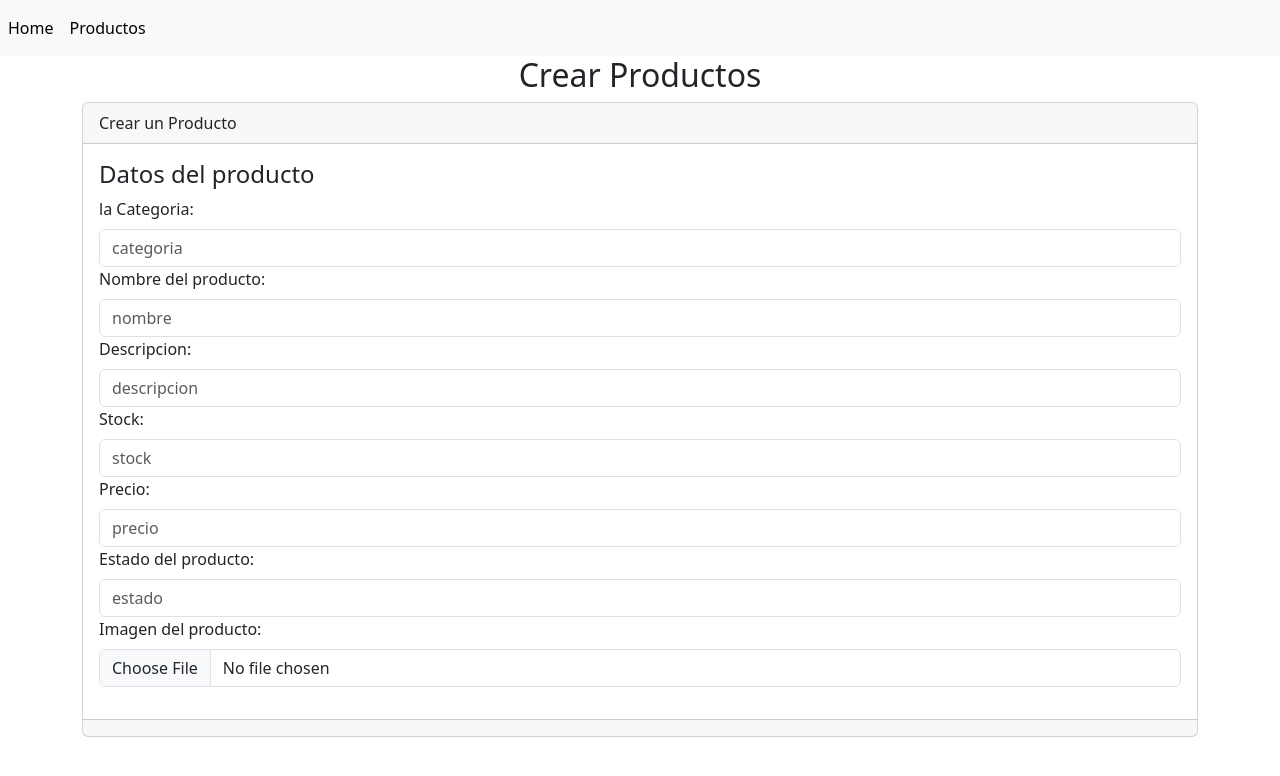
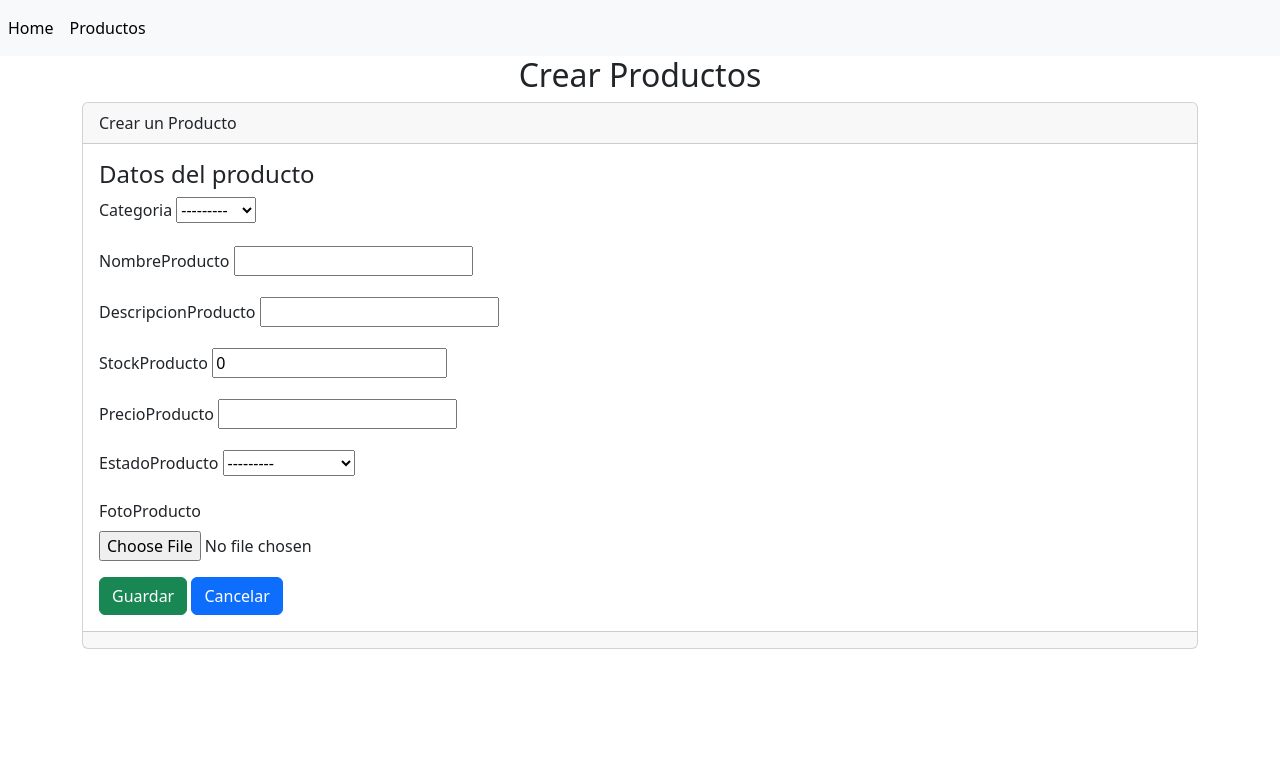
Before and after one commit to JOANC-program/jewelers-django, a Django app: page /productos/productos/create/ in a window 1280 px wide. Shown: the top 776 px of the page. Run offline with Django 5.2, Linux system fonts and the light colour scheme; data comes from the database, SQL or seed files in the repository; both versions use the stored data as it was after the commit.

Commit message:
crud productos terminado

```diff
--- a/productos/forms.py
+++ b/productos/forms.py
@@ -4,37 +4,4 @@ from .models import Producto
 class ProductoForm(forms.ModelForm):
     class Meta:
         model = Producto
-        fields = ['nombre', 'descripcion', 'precio', 'stock']
-        widgets = {
-
-            'nombre': forms.TextInput(attrs={'class': 'form-control'}),
-            'descripcion': forms.Textarea(attrs={'class': 'form-control'}),
-            'precio': forms.NumberInput(attrs={'class': 'form-control'}),
-            'stock': forms.NumberInput(attrs={'class': 'form-control'}),
-        }
-        labels = {
-            'nombre': 'Nombre del Producto',
-            'descripcion': 'Descripción',
-            'precio': 'Precio',
-            'stock': 'Cantidad en Stock',
-        }
-        help_texts = {
-            'nombre': 'Ingrese el nombre del producto.',
-            'descripcion': 'Proporcione una descripción detallada del producto.',
-            'precio': 'Establezca el precio del producto en USD.',
-            'stock': 'Indique la cantidad disponible en inventario.',
-        }
-        error_messages = {
-            'nombre': {
-                'max_length': 'El nombre es demasiado largo.',
-                'required': 'El nombre es obligatorio.',
-            },
-            'precio': {
-                'invalid': 'Ingrese un precio válido.',
-                'required': 'El precio es obligatorio.',
-            },
-            'stock': {
-                'invalid': 'Ingrese una cantidad válida.',
-                'required': 'La cantidad en stock es obligatoria.',
-            },
-        }
+        fields = '__all__'
--- a/productos/models.py
+++ b/productos/models.py
@@ -16,14 +16,14 @@ class EstadoProducto(models.Model):
         return self.estadoProducto
 
 class Producto(models.Model):
-    idCategoria = models.ForeignKey(Categoria, on_delete=models.CASCADE)
-    nombreProducto = models.CharField(max_length=100)
-    descripcionProducto = models.CharField(max_length=200)
-    stockProducto = models.PositiveBigIntegerField()
-    precioProducto = models.DecimalField(max_digits=10, decimal_places=2)
-    fechaIngresoProducto = models.DateTimeField(auto_now_add=True)
-    idEstadoProducto = models.ForeignKey(EstadoProducto, on_delete=models.CASCADE)
-    fotoProducto = models.ImageField(upload_to='fotos_productos/', null=True, blank=True)
+    idCategoria = models.ForeignKey(Categoria, on_delete=models.CASCADE, verbose_name="Categoria", )
+    nombreProducto = models.CharField(max_length=100, verbose_name="NombreProducto")
+    descripcionProducto = models.CharField(max_length=200, verbose_name="DescripcionProducto")
+    stockProducto = models.PositiveBigIntegerField( default=0, verbose_name="StockProducto")
+    precioProducto = models.DecimalField(max_digits=10, decimal_places=2, verbose_name="PrecioProducto")
+    fechaIngresoProducto = models.DateTimeField(auto_now_add=True, verbose_name="FechaIngresoProducto")
+    idEstadoProducto = models.ForeignKey(EstadoProducto, on_delete=models.CASCADE, verbose_name="EstadoProducto")
+    fotoProducto = models.ImageField(upload_to='fotos_productos/', null=True, blank=True, verbose_name="FotoProducto")
     def __str__(self):
         return f"{self.nombreProducto} ({self.idCategoria})"
     def delete(self, using = None, keep_parents = False):
--- a/productos/templates/form.html
+++ b/productos/templates/form.html
@@ -1,69 +1,19 @@
-<form  enctype="multipart/form-data" method="post">
-    <div class="mb-3">
-        la
-        <label for="" class="form-label">Categoria: </label>
-        <input
-            type="text"
-            class="form-control"
-            name=""
-            id=""
-            aria-describedby="helpId"
-            placeholder="categoria"
-        />
-        <label for="" class="form-label">Nombre del producto: </label>
-        <input
-            type="text"
-            class="form-control"
-            name=""
-            id=""
-            aria-describedby="helpId"
-            placeholder="nombre"
-        />
-        <label for="" class="form-label">Descripcion: </label>
-        <input
-            type="text"
-            class="form-control"
-            name=""
-            id=""
-            aria-describedby="helpId"
-            placeholder="descripcion"
-        />
-        <label for="" class="form-label">Stock: </label>
-        <input
-            type="number"
-            class="form-control"
-            name=""
-            id=""
-            aria-describedby="helpId"
-            placeholder="stock"
-        />
-        <label for="" class="form-label">Precio: </label>
-        <input
-            type="number"
-            class="form-control"
-            name=""
-            id=""
-            aria-describedby="helpId"
-            placeholder="precio"
-        />
-        <label for="" class="form-label">Estado del producto: </label>
-        <input
-            type="text"
-            class="form-control"
-            name=""
-            id=""
-            aria-describedby="helpId"
-            placeholder="estado"
-        />
-        <label for="" class="form-label">Imagen del producto: </label>
-        <input
-            type="file"
-            class="form-control"
-            name=""
-            id=""
-            aria-describedby="helpId"
-            placeholder="imagen"
-        />
-    </div>
-
+<form enctype="multipart/form-data" method="post">
+    {% csrf_token %}
+    {% for campo in form %}
+        <div class="mb-3">
+            <label for="{{ campo.id_for_label }}" class="form-label">{{ campo.label }}</label>
+            {% if campo.field.widget.input_type == "file" %}
+                <br/>
+                {% if campo.value %}
+                    <img src="{{ campo.value.url }}" alt="Imagen actual" style="max-width: 200px; max-height: 200px;"/>
+                    <br/>
+                {% endif %}
+            {% endif %}
+            {{ campo }}
+            <div class="col-12 help-text">{{ campo.errors }}</div>
+        </div>
+    {% endfor %}
+    <input type="submit" class="btn btn-success" value="Guardar"/>
+    <a href="{% url 'index' %}" class="btn btn-primary">Cancelar</a>
 </form>
--- a/productos/templates/index.html
+++ b/productos/templates/index.html
@@ -48,8 +48,8 @@
                         <td>{{ producto.idEstadoProducto}}</td>
                         <td>{{ producto.fechaIngresoProducto}}</td>
                         <td>
-                            <a href="{% url 'edit' %}" class="btn btn-primary">Editar</a>
-                            <a href="#" class="btn btn-danger">Eliminar</a>
+                            <a href="{% url 'edit' producto.id %}" class="btn btn-primary">Editar</a>
+                            <a href="{% url 'delete' producto.id %}" class="btn btn-danger">Eliminar</a>
                         </td>
                     </tr>
                     {% endfor %}
--- a/productos/urls.py
+++ b/productos/urls.py
@@ -4,5 +4,6 @@ from . import views
 urlpatterns = [
     path('', views.index, name='index'),
     path('productos/create/', views.create, name='create'),
-    path('productos/edit/', views.edit, name='edit'),
+    path('delete/<int:id>', views.delete, name='delete'),
+    path('productos/edit/<int:id>/', views.edit, name='edit'),
 ]
--- a/productos/views.py
+++ b/productos/views.py
@@ -1,11 +1,25 @@
 from django.shortcuts import render
-from django.http import HttpResponse
 from .models import Producto
+from .forms import ProductoForm
+from django.shortcuts import redirect
 
 def index(request):
     Productos = Producto.objects.all()
     return render(request, 'index.html', {'productos': Productos})
 def create(request):
-    return render(request, 'create.html')
-def edit(request):
-    return render(request, 'edit.html')
+    form = ProductoForm(request.POST or None, request.FILES or None)
+    if form.is_valid():
+        form.save()
+        return redirect('index')
+    return render(request, 'create.html', {'form': form})
+def edit(request,id):
+    producto = Producto.objects.get (id=id)
+    form = ProductoForm(request.POST or None, request.FILES or None, instance=producto)
+    if form.is_valid() and request.POST:
+        form.save()
+        return redirect('index')
+    return render(request, 'edit.html', {'form': form})
+def delete(request,id):
+    producto = Producto.objects.get(id=id)
+    producto.delete()
+    return redirect('index')
```
Also changed, not shown: db.sqlite3, productos/migrations/0003_alter_producto_descripcionproducto_and_more.py (added), uploads/fotos_productos/pc_gamer_mesa.webp (added).
